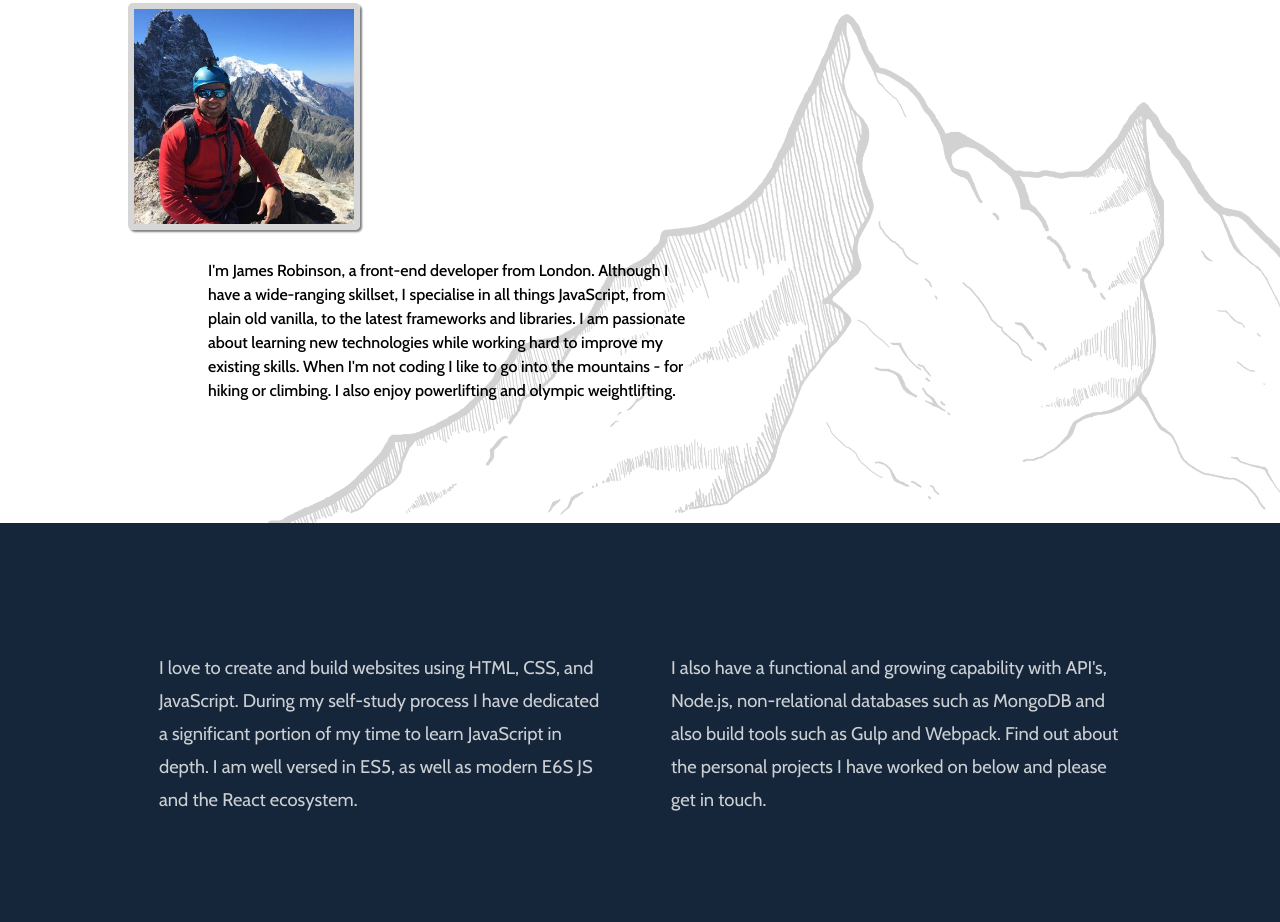
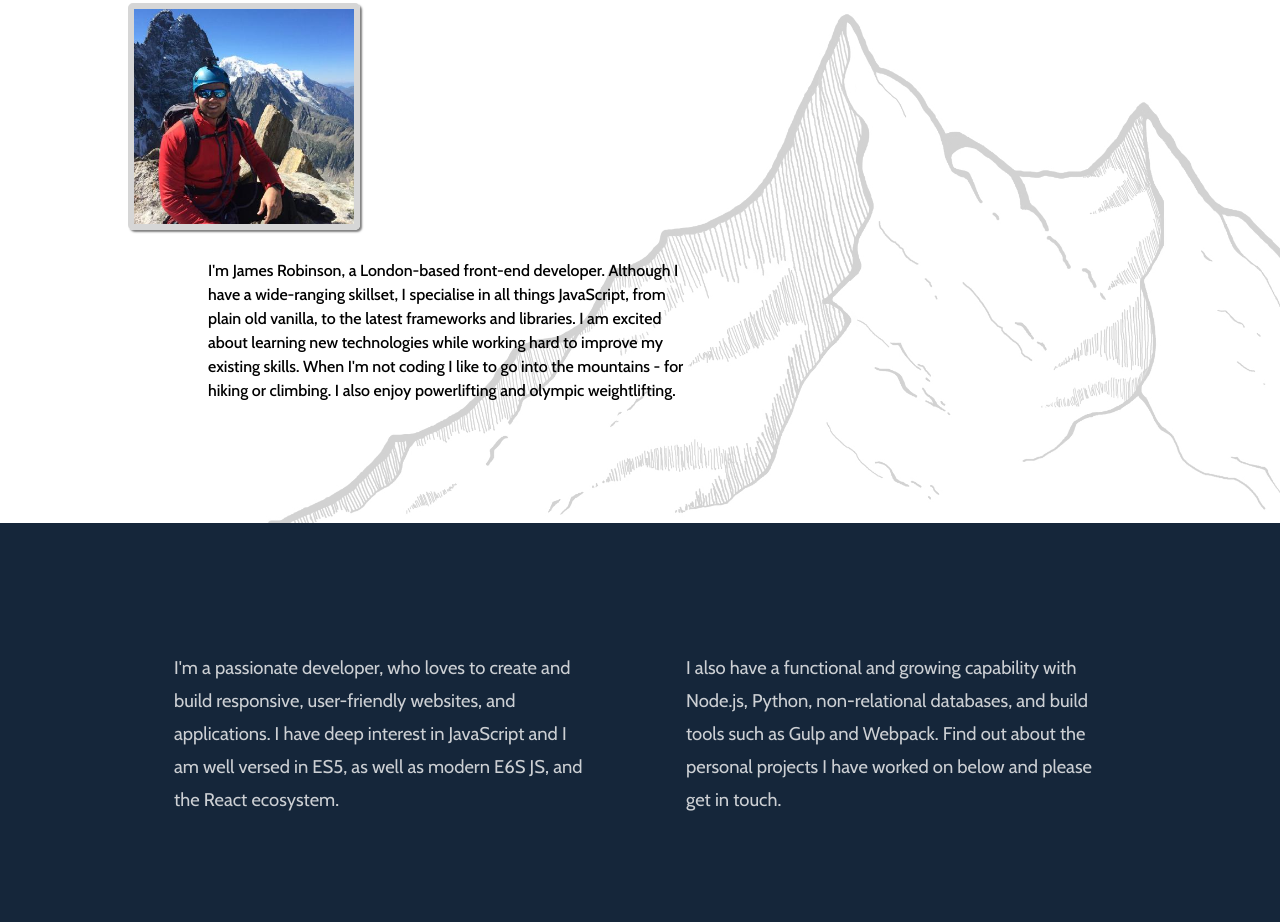
Before and after one commit to jrobind/oldsite, a website: page index.html in a window 1280 px wide. Shown: the part 418-1340 px from the top of the page. Drawn offline with nearby package versions, Linux system fonts and the light colour scheme.

Commit message:
update about me info and update skills section styles

```diff
--- a/index.html
+++ b/index.html
@@ -28,7 +28,7 @@
                     <section class="about">
                         <div class="avatar-container">
                             <h2>
-                                Inspired, Hardworking, Front-End Developer, With A Passion  For Everything JavaScript.
+                                Inspired, Hardworking, Front-End Developer, With A Passion For Everything JavaScript.
                             </h2>
                             <hr>
                             <div class="img-wrapper">
@@ -37,7 +37,7 @@
                         </div>
 
                         <div class="about-info">
-                            I'm James Robinson, a front-end developer from London. Although I have a wide-ranging skillset, I specialise in all things JavaScript, from plain old vanilla, to the latest frameworks and libraries. I am passionate about learning new technologies while working hard to improve my existing skills. When I'm not coding I like to go into the mountains - for hiking or climbing. I also enjoy powerlifting and olympic weightlifting.
+                            I'm James Robinson, a London-based front-end developer. Although I have a wide-ranging skillset, I specialise in all things JavaScript, from plain old vanilla, to the latest frameworks and libraries. I am excited about learning new technologies while working hard to improve my existing skills. When I'm not coding I like to go into the mountains - for hiking or climbing. I also enjoy powerlifting and olympic weightlifting.
                         </div>
                     </section>
                 </div>
@@ -48,10 +48,10 @@
                 <div class="skills">
                     <div class="skills-wrap">
                         <p>
-                           I love to create and build websites using HTML, CSS, and JavaScript. During my self-study process I have dedicated a significant portion of my time to learn JavaScript in depth. I am well versed in ES5, as well as modern E6S JS and the React ecosystem.
+                            I'm a passionate developer, who loves to create and build responsive, user-friendly websites, and applications. I have deep interest in JavaScript and I am well versed in ES5, as well as modern E6S JS, and the React ecosystem.
                         </p>
                         <p>
-                            I also have a functional and growing capability with API's, Node.js, non-relational databases such as MongoDB and also build tools such as Gulp and Webpack. Find out about the personal projects I have worked on below and please get in touch.
+                            I also have a functional and growing capability with Node.js, Python, non-relational databases, and build tools such as Gulp and Webpack. Find out about the personal projects I have worked on below and please get in touch.
                         </p>
                     </div>
                 </div>
@@ -67,7 +67,7 @@
                                 soccer.js is a simple open source JavaScript library used for quickly building responsive and attractive soccer league tables. The library is built using vanilla JavaScript ES5.
                             </p>
                             <p>
-                                 The library provides an easy way to update league tables with added table reverse functionality and an optional dropdown toggle. soccer.js has been built to account for every scenario in mind. Teams, are by default, automatically sorted by points, then by goal difference, goals scored, and lastly, alphabetically.
+                                 The library provides an easy way to update league tables with added table reverse functionality and an optional dropdown toggle. soccer.js has been built to account for every scenario in mind. Teams, are by default, automatically sorted by points, then by goal difference,goals scored, and lastly, alphabetically.
                             </p>
                         </div>
                         <a href="https://jrobind.github.io/soccer.js/" target="_blank" class="visit soccer-js">VISIT WEBSITE</a>
--- a/src/styles/style.css
+++ b/src/styles/style.css
@@ -204,7 +204,7 @@ nav a:hover {
     color: rgba(250, 250, 250, 0.8);
     line-height: 1.8;
     width: 100%; /* IE11 */
-    max-width: 450px;
+    max-width: 420px;
     font-size: 1.15em;
     padding: 0 20px;
     margin: 0 auto;
```
Also changed, not shown: dist/styles/style.min.css.
